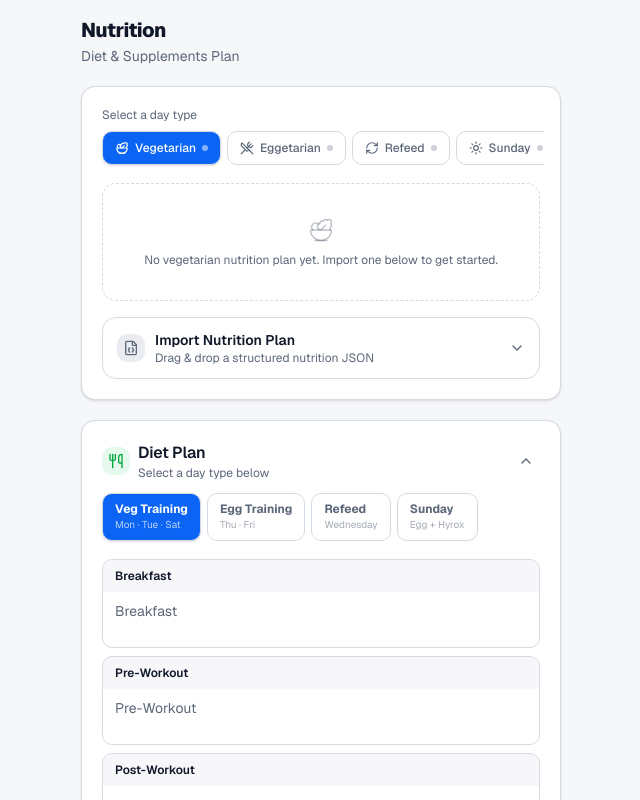
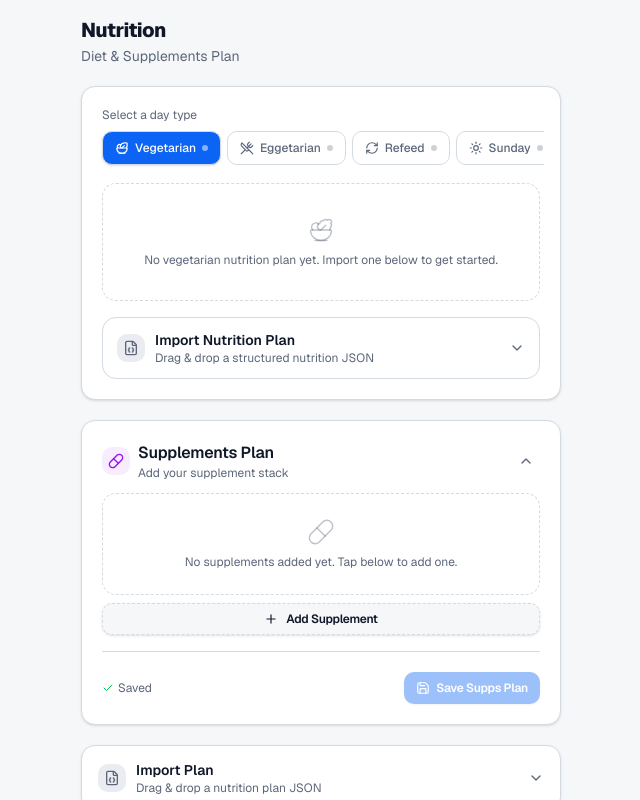
Before and after one commit to lucif3r11/ayushforge, a Next.js app: page /nutrition in a window 1280 px wide. Shown: the top 800 px of the page, without its empty margins (319-959 px from the left). Built offline with nearby package versions, Linux system fonts and the light colour scheme.

Commit message:
Final Nutrition fix: support nutrition_only type, clean meal tables, remove duplicate Diet Plan

```diff
--- a/components/nutrition/MacroPlanImporter.tsx
+++ b/components/nutrition/MacroPlanImporter.tsx
@@ -80,8 +80,9 @@ function dayTypeLabel(t: MacroDayType): string {
 function parseFoodItem(raw: unknown): MacroFoodItem | null {
   if (!raw || typeof raw !== "object") return null;
   const item = raw as Record<string, unknown>;
-  const name = String(item.name ?? item.food ?? "").trim();
+  const name = String(item.name ?? item.food ?? item.item ?? "").trim();
   if (!name) return null;
+  const notes = String(item.notes ?? item.note ?? "").trim();
   return {
     id: uid(),
     name,
@@ -90,6 +91,7 @@ function parseFoodItem(raw: unknown): MacroFoodItem | null {
     protein: toNumber(item.protein ?? item.proteinG),
     carbs: toNumber(item.carbs ?? item.carbsG ?? item.carbohydrates),
     fat: toNumber(item.fat ?? item.fatG),
+    notes: notes || undefined,
   };
 }
 
--- a/components/nutrition/NutritionContent.tsx
+++ b/components/nutrition/NutritionContent.tsx
@@ -1,8 +1,7 @@
 "use client";
 
-import { useState, useEffect, useCallback, useRef } from "react";
+import { useState, useEffect, useCallback } from "react";
 import {
-  Utensils,
   Pill,
   Plus,
   Trash2,
@@ -24,29 +23,9 @@ import { Button } from "@/components/ui/button";
 import { Input } from "@/components/ui/input";
 import { Separator } from "@/components/ui/separator";
 import { Badge } from "@/components/ui/badge";
-import { cn } from "@/lib/utils";
 import NutritionImporter from "@/components/nutrition/NutritionImporter";
 import MacroPlanContent from "@/components/nutrition/MacroPlanContent";
-import type { NutritionSupplement, DietMeal, DayTypeKey, NutritionPlan } from "@/lib/types";
-import { DAY_TYPE_KEYS } from "@/lib/types";
-
-// ─── Day-type config ──────────────────────────────────────────────────────────
-
-const DAY_TYPES: { key: DayTypeKey; label: string; days: string }[] = [
-  { key: "vegTraining", label: "Veg Training",  days: "Mon · Tue · Sat" },
-  { key: "eggTraining", label: "Egg Training",  days: "Thu · Fri" },
-  { key: "wednesday",   label: "Refeed",        days: "Wednesday" },
-  { key: "sunday",      label: "Sunday",        days: "Egg + Hyrox" },
-];
-
-// Canonical slot order (must match lib/store.ts DEFAULT_MEALS)
-const MEAL_SLOTS = [
-  "Breakfast",
-  "Pre-Workout",
-  "Post-Workout",
-  "Snacks / Standalones",
-  "Dinner",
-];
+import type { NutritionSupplement } from "@/lib/types";
 
 // ─── Helpers ──────────────────────────────────────────────────────────────────
 
@@ -56,73 +35,6 @@ function uid() {
 
 function emptySupp(): NutritionSupplement {
   return { id: uid(), name: "", dose: "", timing: "", notes: "" };
-}
-
-/** Build a full set of meal slots for a given day-type plan, filling gaps from fallback. */
-function buildDisplayMeals(
-  dayPlan: DietMeal[] | undefined,
-  fallback: DietMeal[]
-): DietMeal[] {
-  return MEAL_SLOTS.map((label) => ({
-    label,
-    content:
-      dayPlan?.find((m) => m.label === label)?.content ??
-      fallback.find((m) => m.label === label)?.content ??
-      "",
-  }));
-}
-
-// ─── Auto-height meal row ─────────────────────────────────────────────────────
-
-function MealRow({
-  meal,
-  index,
-  onChange,
-}: {
-  meal: DietMeal;
-  index: number;
-  onChange: (content: string) => void;
-}) {
-  const ref = useRef<HTMLTextAreaElement>(null);
-
-  useEffect(() => {
-    const el = ref.current;
-    if (!el) return;
-    el.style.height = "auto";
-    el.style.height = `${el.scrollHeight}px`;
-  }, [meal.content]);
-
-  const handleInput = useCallback(
-    (e: React.ChangeEvent<HTMLTextAreaElement>) => {
-      const el = e.currentTarget;
-      el.style.height = "auto";
-      el.style.height = `${el.scrollHeight}px`;
-      onChange(e.target.value);
-    },
-    [onChange]
-  );
-
-  const filled = meal.content.trim().length > 0;
-
-  return (
-    <div className="rounded-lg border border-border overflow-hidden">
-      <div className="flex items-center justify-between px-3 py-2 bg-muted/40">
-        <span className="text-xs font-semibold text-foreground">{meal.label}</span>
-        {filled && <div className="h-1.5 w-1.5 rounded-full bg-primary shrink-0" />}
-      </div>
-      <div className="px-3 py-2">
-        <textarea
-          ref={ref}
-          value={meal.content}
-          onChange={handleInput}
-          placeholder={meal.label}
-          rows={1}
-          className="w-full text-sm resize-none overflow-hidden bg-transparent outline-none placeholder:text-muted-foreground leading-relaxed"
-          style={{ minHeight: "32px" }}
-        />
-      </div>
-    </div>
-  );
 }
 
 // ─── Supplement row ───────────────────────────────────────────────────────────
@@ -214,74 +126,26 @@ function NutritionSkeleton() {
 
 // ─── Main component ───────────────────────────────────────────────────────────
 
-const LS_DAY_TYPE_KEY = "ironclad-selected-day-type";
-
 export default function NutritionContent() {
   const [mounted, setMounted] = useState(false);
   const [importOpen, setImportOpen] = useState(false);
-  const [dietExpanded, setDietExpanded] = useState(true);
   const [suppsExpanded, setSuppsExpanded] = useState(true);
-
-  // Persist last-used day type across page loads
-  const [selectedDayType, setSelectedDayType] = useState<DayTypeKey>("vegTraining");
 
   const nutritionPlan = useAppStore((s) => s.nutritionPlan);
   const planUpdatedAt = useAppStore((s) => s.nutritionPlan.updatedAt);
   const setNutritionPlan = useAppStore((s) => s.setNutritionPlan);
   const activeBlock = useAppStore((s) => s.blocks.find((b) => b.isActive));
 
-  const [meals, setMeals] = useState<DietMeal[]>([]);
-  const [dietDirty, setDietDirty] = useState(false);
-
   const [supplements, setSupplements] = useState<NutritionSupplement[]>([]);
   const [suppDirty, setSuppDirty] = useState(false);
 
-  // Restore last-used day type on mount
-  useEffect(() => {
-    const saved = localStorage.getItem(LS_DAY_TYPE_KEY) as DayTypeKey | null;
-    if (saved && (DAY_TYPE_KEYS as readonly string[]).includes(saved)) {
-      setSelectedDayType(saved);
-    }
-  }, []);
-
-  // Hydrate / re-sync whenever the store plan or selected day type changes
+  // Hydrate / re-sync whenever the store plan changes
   useEffect(() => {
     const plan = useAppStore.getState().nutritionPlan;
-    const dayPlan = plan.dayTypePlans?.[selectedDayType];
-    setMeals(buildDisplayMeals(dayPlan, plan.meals));
-    setDietDirty(false);
     setSupplements(plan.supplements.map((s) => ({ ...s })));
     setSuppDirty(false);
     if (!mounted) setMounted(true);
-  }, [planUpdatedAt, selectedDayType]); // eslint-disable-line react-hooks/exhaustive-deps
-
-  // ── Day-type selection ────────────────────────────────────────────────────
-
-  const handleDayTypeChange = useCallback((key: DayTypeKey) => {
-    setSelectedDayType(key);
-    localStorage.setItem(LS_DAY_TYPE_KEY, key);
-  }, []);
-
-  // ── Diet handlers ─────────────────────────────────────────────────────────
-
-  const handleMealChange = useCallback((index: number, content: string) => {
-    setMeals((prev) => prev.map((m, i) => (i === index ? { ...m, content } : m)));
-    setDietDirty(true);
-  }, []);
-
-  const saveDiet = useCallback(() => {
-    const dayLabel = DAY_TYPES.find((d) => d.key === selectedDayType)?.label ?? "Diet";
-    const updated: NutritionPlan = {
-      ...nutritionPlan,
-      dayTypePlans: {
-        ...nutritionPlan.dayTypePlans,
-        [selectedDayType]: meals,
-      },
-    };
-    setNutritionPlan(updated);
-    setDietDirty(false);
-    toast.success(`${dayLabel} plan saved!`);
-  }, [nutritionPlan, setNutritionPlan, meals, selectedDayType]);
+  }, [planUpdatedAt]); // eslint-disable-line react-hooks/exhaustive-deps
 
   // ── Supplement handlers ───────────────────────────────────────────────────
 
@@ -311,9 +175,7 @@ export default function NutritionContent() {
 
   if (!mounted) return <NutritionSkeleton />;
 
-  const filledMeals = meals.filter((m) => m.content.trim().length > 0).length;
   const namedSupps = supplements.filter((s) => s.name.trim().length > 0).length;
-  const activeDayType = DAY_TYPES.find((d) => d.key === selectedDayType)!;
 
   return (
     <div className="p-4 pb-8 space-y-5 max-w-lg mx-auto">
@@ -336,78 +198,6 @@ export default function NutritionContent() {
           STRUCTURED NUTRITION TABLES (calories & macros per meal)
       ══════════════════════════════════════════════ */}
       <MacroPlanContent />
-
-      {/* ══════════════════════════════════════════════
-          DIET PLAN
-      ══════════════════════════════════════════════ */}
-      <Card>
-        <CardHeader className={dietExpanded ? "pb-3" : "pb-4"}>
-          <div className="flex items-center justify-between gap-2">
-            <div className="flex items-center gap-2 min-w-0">
-              <div className="rounded-lg bg-green-500/10 p-1.5 shrink-0">
-                <Utensils className="h-4 w-4 text-green-600 dark:text-green-400" />
-              </div>
-              <div className="min-w-0">
-                <CardTitle className="text-base">Diet Plan</CardTitle>
-                <CardDescription className="text-xs">
-                  {filledMeals > 0
-                    ? `${filledMeals} meal${filledMeals !== 1 ? "s" : ""} · ${activeDayType.label}`
-                    : "Select a day type below"}
-                </CardDescription>
-              </div>
-            </div>
-            <button
-              onClick={() => setDietExpanded((v) => !v)}
-              className="p-1.5 rounded-lg text-muted-foreground hover:bg-muted transition-colors shrink-0"
-              aria-label={dietExpanded ? "Collapse diet plan" : "Expand diet plan"}
-            >
-              <ChevronDown
-                className={`h-4 w-4 transition-transform ${dietExpanded ? "rotate-180" : ""}`}
-              />
-            </button>
-          </div>
-        </CardHeader>
-
-        {dietExpanded && (
-          <CardContent className="space-y-4">
-            {/* ── Day-type selector ──────────────────── */}
-            <div className="flex gap-1.5 overflow-x-auto pb-0.5 -mx-1 px-1">
-              {DAY_TYPES.map((dt) => (
-                <button
-                  key={dt.key}
-                  onClick={() => handleDayTypeChange(dt.key)}
-                  className={cn(
-                    "flex-shrink-0 text-left px-3 py-2 rounded-lg border transition-all",
-                    selectedDayType === dt.key
-                      ? "border-primary bg-primary text-primary-foreground shadow-sm"
-                      : "border-border text-muted-foreground hover:border-primary/40 hover:bg-primary/5 hover:text-foreground"
-                  )}
-                >
-                  <p className="text-xs font-bold leading-tight">{dt.label}</p>
-                  <p className={cn("text-[10px] leading-tight mt-0.5", selectedDayType === dt.key ? "opacity-70" : "opacity-55")}>
-                    {dt.days}
-                  </p>
-                </button>
-              ))}
-            </div>
-
-            {/* ── Meal slots ─────────────────────────── */}
-            <div className="space-y-2">
-              {meals.map((meal, i) => (
-                <MealRow
-                  key={meal.label}
-                  meal={meal}
-                  index={i}
-                  onChange={(content) => handleMealChange(i, content)}
-                />
-              ))}
-            </div>
-
-            <Separator />
-            <SaveBar dirty={dietDirty} onSave={saveDiet} label={`Save ${activeDayType.label}`} />
-          </CardContent>
-        )}
-      </Card>
 
       {/* ══════════════════════════════════════════════
           SUPPLEMENTS PLAN
--- a/lib/types.ts
+++ b/lib/types.ts
@@ -167,6 +167,7 @@ export interface MacroFoodItem {
   protein: number;
   carbs: number;
   fat: number;
+  notes?: string;
 }
 
 export interface MacroMeal {
```
Also changed, not shown: components/nutrition/MacroPlanContent.tsx (+9 -3 lines), 1 other file (tests, documents, lock files or other folders).
